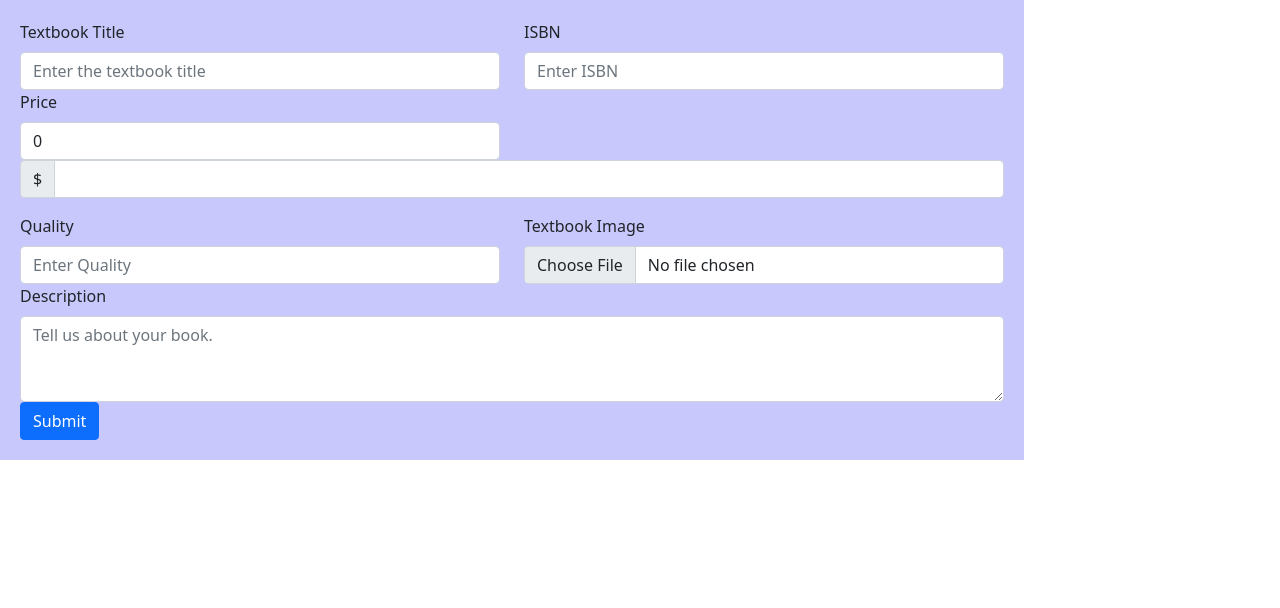
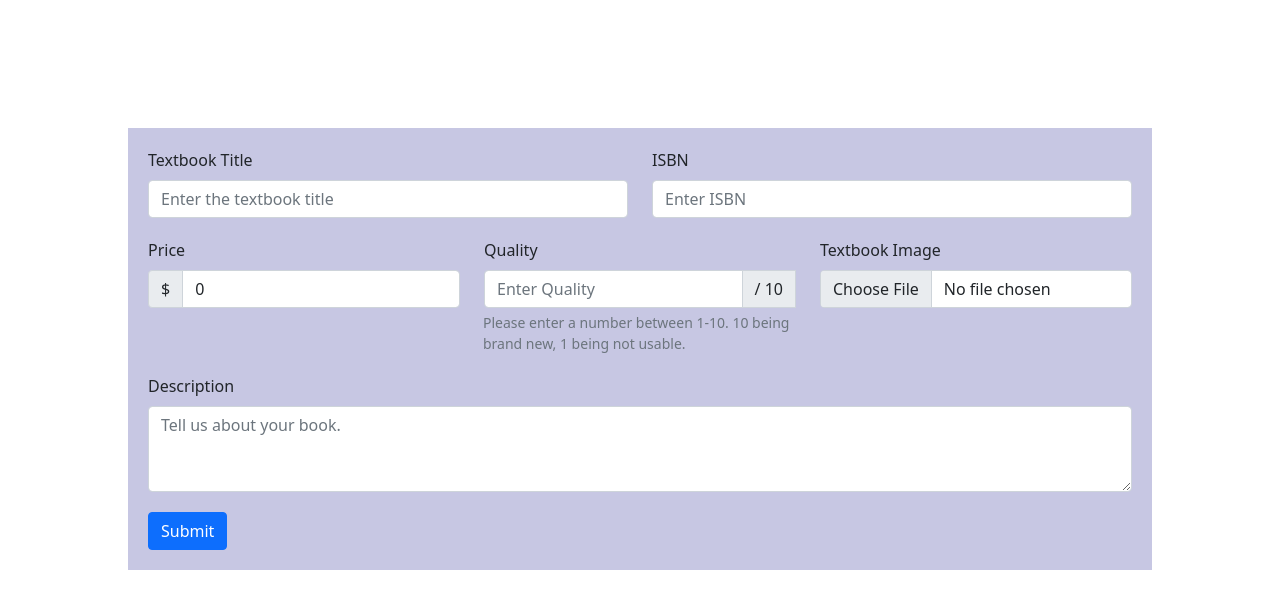
Before and after one commit to Annabel1054/CMPE133Project, a React (Create React App) app in the folder frontend/: page /listingForm in a window 1280 px wide. Shown: the top 608 px of the page. Built offline with nearby package versions, Linux system fonts and the light colour scheme.

Commit message:
Reformatted form

```diff
--- a/frontend/src/Components/ListingForm/listingForm.js
+++ b/frontend/src/Components/ListingForm/listingForm.js
@@ -24,7 +24,7 @@ export default function ListingForm() {
     return (
         <div>
             <Form className='formContainer' onSubmit={onSubmit}>
-                <Row>
+                <Row className='row'>
                     <Form.Group className="col-md-6">
                         <Form.Label>Textbook Title</Form.Label>
                         <Form.Control
@@ -44,32 +44,41 @@ export default function ListingForm() {
                         />
                     </Form.Group>
                 </Row>
-                <Row>
-                    <Form.Group className="col-md-6">
+                <Row className='row'>
+                    <Form.Group className="col-md-4">
                         <Form.Label>Price</Form.Label>
-                        <Form.Control
+                        <InputGroup>
+                            <InputGroup.Text>$</InputGroup.Text>
+                            <FormControl
                                 type="number"
                                 id="price"
                                 placeholder="$15.00"
                                 value={price}
                                 onChange={e => setPrice(e.target.value)}
                             />
+                        </InputGroup>
                     </Form.Group>
-                    <InputGroup className="mb-3">
-                        <InputGroup.Text>$</InputGroup.Text>
-                        <FormControl type="number" />
-                    </InputGroup>
-                    <Form.Group className="col-md-6">
+                    <Form.Group className="col-md-4">
                         <Form.Label>Quality</Form.Label>
+                        <InputGroup>
                             <Form.Control
                                 type="number"
                                 id="quality"
                                 placeholder="Enter Quality"
+                                aria-describedby='qualityBlock'
                                 value={quality}
                                 onChange={e => setQuality(e.target.value)}
                             />
+                            <InputGroup.Text>/ 10</InputGroup.Text>
+                            <Form.Text id="qualityBlock" muted>
+                                Please enter a number between 1-10.
+                                10 being brand new, 1 being not usable.
+                            </Form.Text>
+                        </InputGroup>
+
                     </Form.Group>
-                    <Form.Group className="col-md-6">
+
+                    <Form.Group className="col-md-4">
                         <Form.Label>Textbook Image</Form.Label>
                         <Form.Control
                             type="file"
@@ -80,7 +89,7 @@ export default function ListingForm() {
                         />
                     </Form.Group>
                 </Row>
-                <Row>
+                <Row className='row'>
                     <Form.Group>
                         <Form.Label>Description</Form.Label>
                         <Form.Control
--- a/frontend/src/Components/ListingForm/styles.css
+++ b/frontend/src/Components/ListingForm/styles.css
@@ -1,5 +1,11 @@
 .formContainer {
     width: 80%;
-    background-color: rgb(200, 200, 252);
+    background-color: rgb(199, 199, 227);
     padding: 20px;
+    margin-left: 10%;
+    margin-top: 10%;
 }
+
+.row {
+    margin-bottom: 20px;
+}
```
Lines whose indentation alone changed are shown as unchanged.
